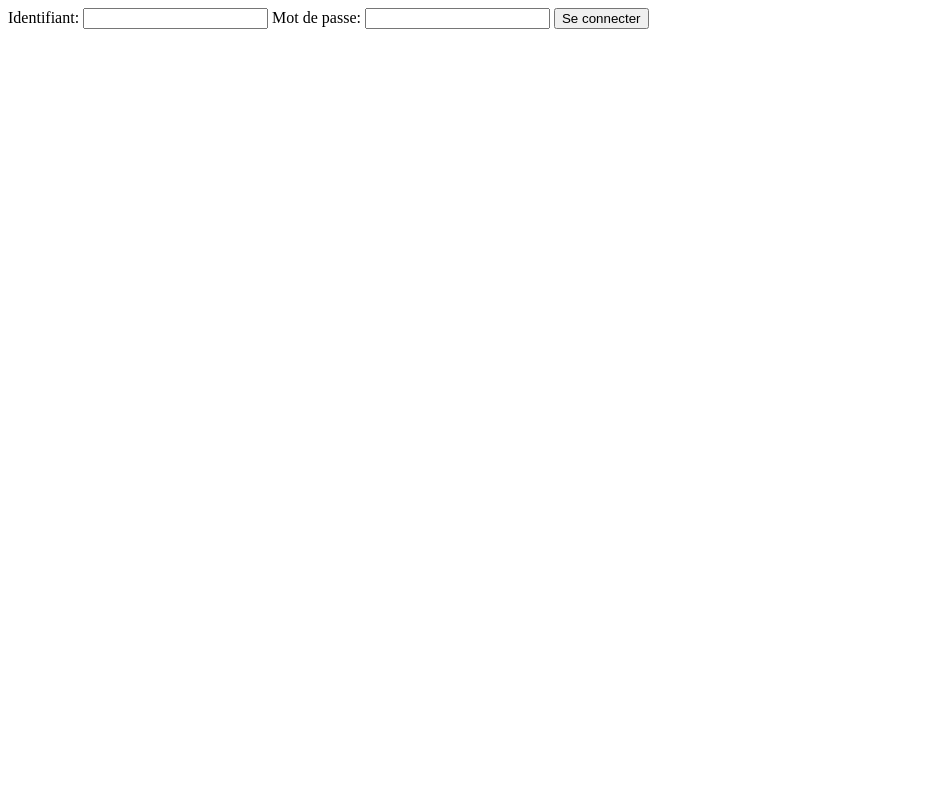
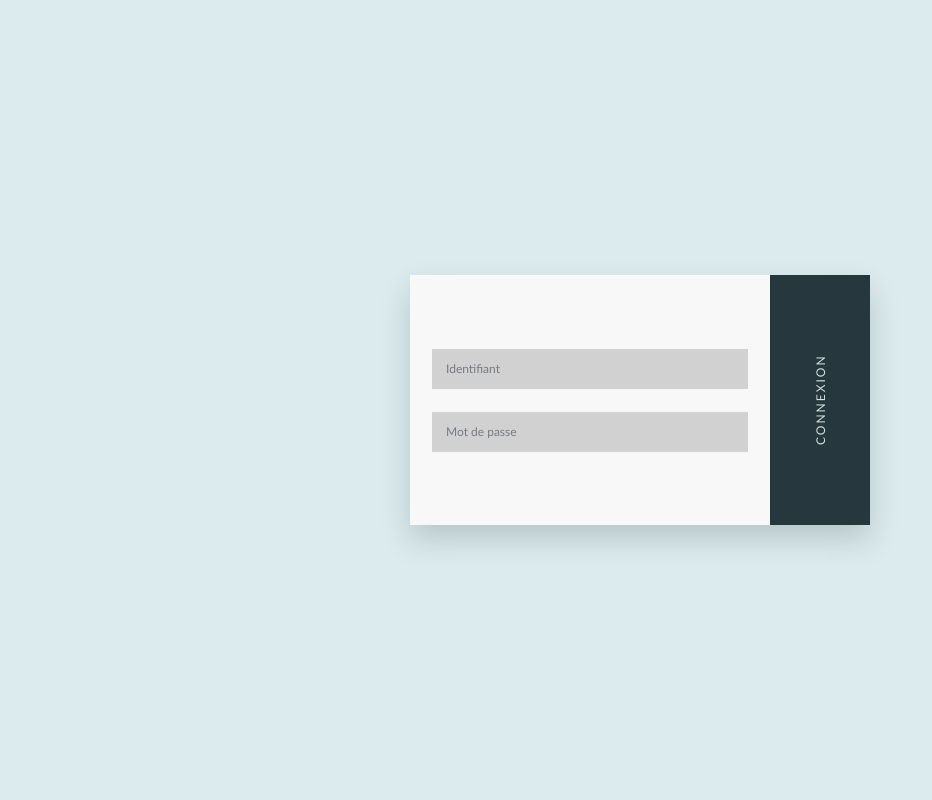
Before and after one commit to DSM892/serrure-connectee, a Flask app: page / in a window 1280 px wide. Shown: the whole page, without its empty margins (0-932 px from the left). Run offline with Flask 3, Linux system fonts and the light colour scheme.

Commit message:
:lipstick: ajout style page de connexion

```diff
--- a/website/static/style.css
+++ b/website/static/style.css
@@ -0,0 +1,159 @@
+* {
+	box-sizing: border-box;
+}
+
+:root {
+	--page-blue: #dcebed;
+	--panel-white: #f8f8f8;
+	--field-gray: #d1d1d1;
+	--field-text: #777c80;
+	--ink: #28373b;
+	--accent: #26383d;
+	--error: #a84242;
+}
+
+html,
+body {
+	min-height: 100%;
+	margin: 0;
+}
+
+body {
+	font-family: "Trebuchet MS", Verdana, sans-serif;
+}
+
+.login-page {
+	display: grid;
+	min-height: 100vh;
+	place-items: center;
+	padding: 24px;
+	background: var(--page-blue);
+}
+
+.login-card {
+	display: grid;
+	grid-template-columns: minmax(260px, 1fr) 100px;
+	width: min(100%, 460px);
+	min-height: 250px;
+	background: var(--panel-white);
+	box-shadow: 0 14px 28px rgba(38, 56, 61, 0.2);
+}
+
+.login-form-panel {
+	display: flex;
+	align-items: center;
+	padding: 24px 22px;
+}
+
+.login-form-panel form {
+	width: 100%;
+}
+
+.input-row {
+	display: flex;
+	align-items: center;
+	height: 40px;
+	margin-bottom: 18px;
+	padding: 0 12px;
+	background: var(--field-gray);
+	color: var(--field-text);
+}
+
+.input-row:first-of-type {
+	margin-bottom: 23px;
+}
+
+.input-row:last-of-type {
+	margin-bottom: 0;
+}
+
+.input-row input {
+	width: 100%;
+	border: 0;
+	outline: 0;
+	background: transparent;
+	color: var(--ink);
+	font: inherit;
+	font-size: 12px;
+}
+
+.input-row input::placeholder {
+	color: var(--field-text);
+	opacity: 1;
+}
+
+.input-row:focus-within {
+	outline: 2px solid rgba(38, 56, 61, 0.35);
+}
+
+.login-submit,
+.mobile-submit {
+	border: 0;
+	cursor: pointer;
+	font: inherit;
+	letter-spacing: 2px;
+	text-transform: uppercase;
+}
+
+.login-submit {
+	display: grid;
+	place-items: center;
+	padding: 18px 10px;
+	background: var(--accent);
+	color: #d6dfe0;
+	font-size: 12px;
+	writing-mode: vertical-rl;
+	transform: rotate(180deg);
+}
+
+.login-submit:hover,
+.login-submit:focus-visible {
+	background: #1d2c30;
+}
+
+.mobile-submit {
+	display: none;
+}
+
+.login-error {
+	margin: -10px 0 14px;
+	color: var(--error);
+	font-size: 11px;
+	text-align: center;
+}
+
+.visually-hidden {
+	position: absolute;
+	width: 1px;
+	height: 1px;
+	padding: 0;
+	overflow: hidden;
+	clip: rect(0, 0, 0, 0);
+	white-space: nowrap;
+	border: 0;
+}
+
+@media (max-width: 520px) {
+	.login-page {
+		padding: 16px;
+	}
+
+	.login-card {
+		display: block;
+		min-height: 0;
+	}
+
+	.login-submit {
+		display: none;
+	}
+
+	.mobile-submit {
+		display: block;
+		width: 100%;
+		margin-top: 24px;
+		padding: 14px;
+		background: var(--accent);
+		color: #d6dfe0;
+		font-size: 11px;
+	}
+}
--- a/website/templates/login.html
+++ b/website/templates/login.html
@@ -1,15 +1,36 @@
-{% block content %}
+<!doctype html>
+<html lang="fr">
+<head>
+    <meta charset="utf-8">
+    <meta name="viewport" content="width=device-width, initial-scale=1">
+    <title>Connexion | Serrure connectée</title>
+    <link rel="stylesheet" href="{{ url_for('static', filename='style.css') }}">
+</head>
+<body class="login-page">
+    <main class="login-card" aria-label="Formulaire de connexion">
+        <section class="login-form-panel">
+            {% if error %}
+                <p class="login-error" role="alert">{{ error }}</p>
+            {% endif %}
 
-{% if error %}
-    <p style="color: red;">{{ error }}</p>
-{% endif %}
+            <form id="login-form" action="{{ url_for('login') }}" method="post">
+                <label class="input-row" for="name">
+                    <span class="visually-hidden">Identifiant</span>
+                    <input type="text" id="name" name="name" placeholder="Identifiant" autocomplete="username" required>
+                </label>
 
-<form action="{{ url_for('login') }}" method="post">
-    <label for="name">Identifiant:</label>
-    <input type="text" id="name" name="name" required>
-    <label for="password">Mot de passe:</label>
-    <input type="password" id="password" name="password" required>
-    <button type="submit">Se connecter</button>
-</form>
+                <label class="input-row" for="password">
+                    <span class="visually-hidden">Mot de passe</span>
+                    <input type="password" id="password" name="password" placeholder="Mot de passe" autocomplete="current-password" required>
+                </label>
 
-{% endblock %}
+                <button type="submit" class="mobile-submit">Se connecter</button>
+            </form>
+        </section>
+
+        <button type="submit" form="login-form" class="login-submit" aria-label="Se connecter">
+            <span>Connexion</span>
+        </button>
+    </main>
+</body>
+</html>
```
